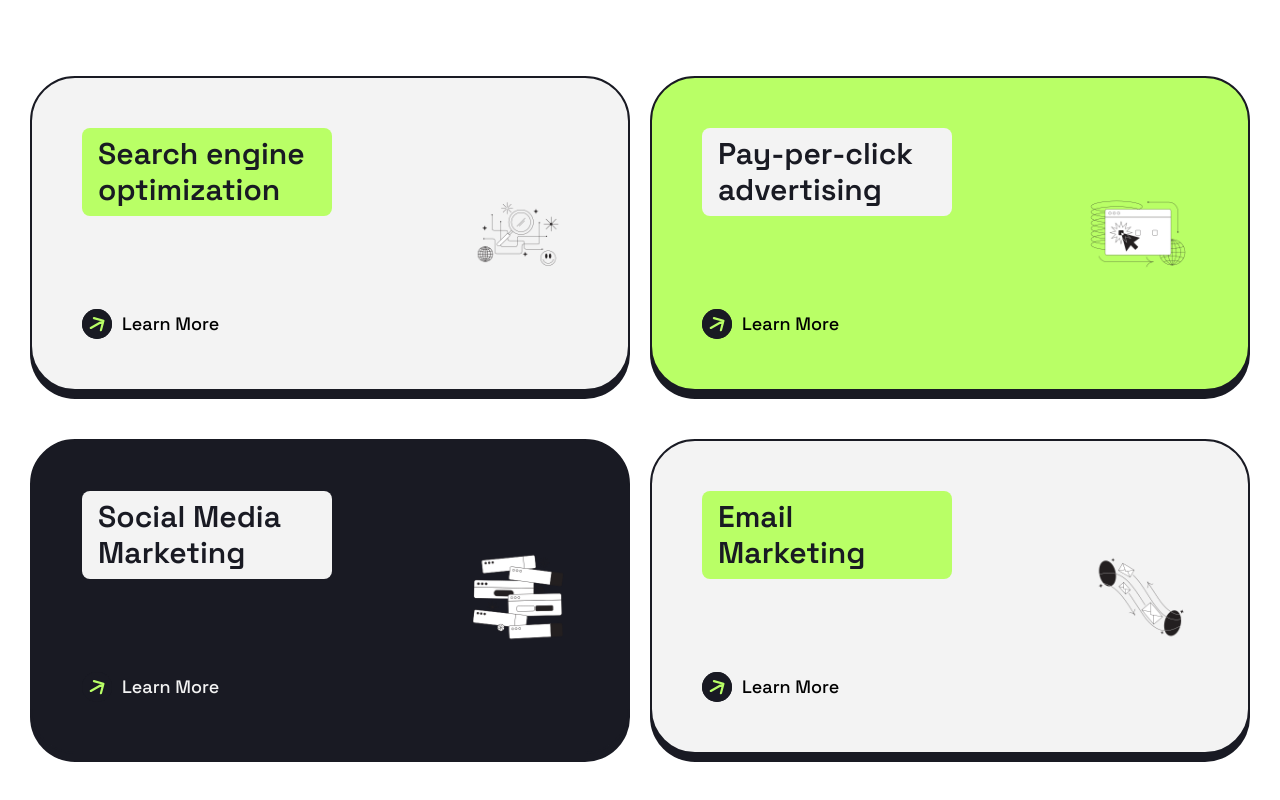
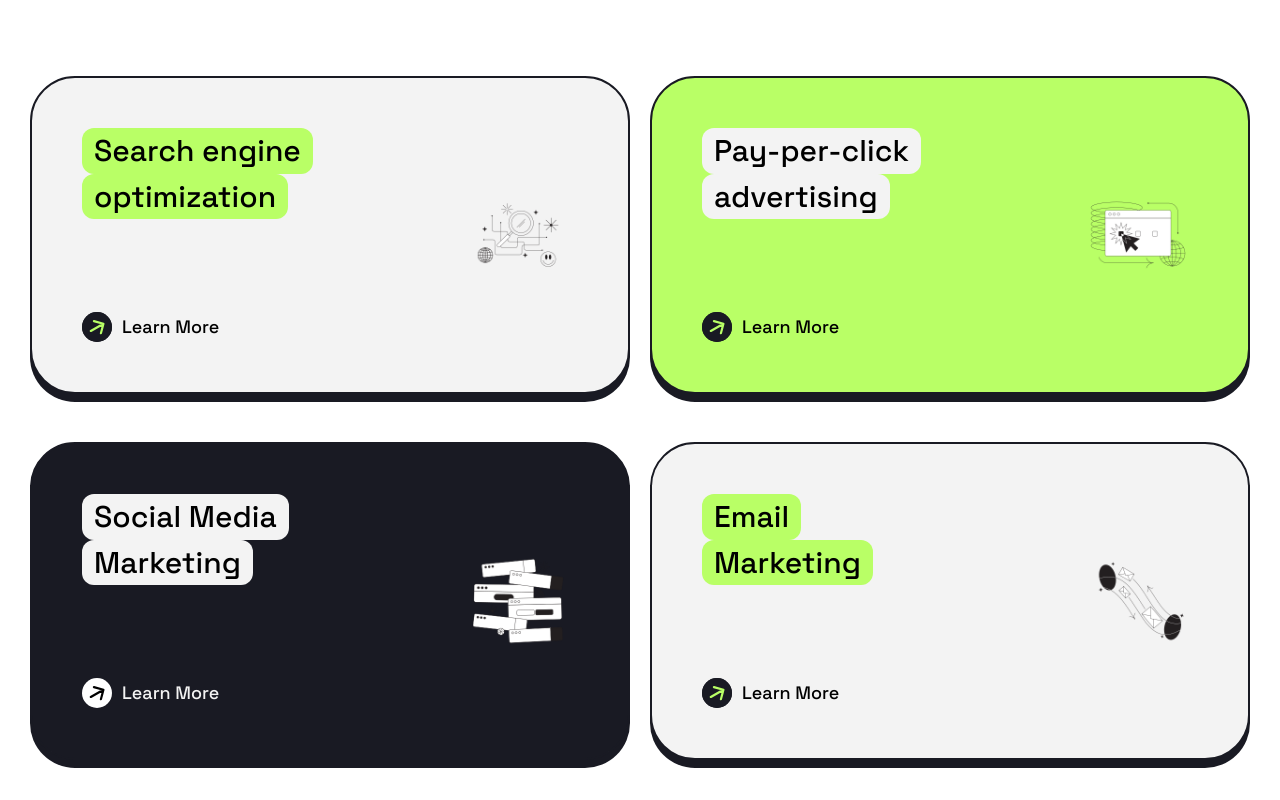
Before and after one commit to AbdulAdnan7/FIgma, a React (Vite) app in the folder Positive/: page / in a window 1280 px wide. Shown: the part 1040-1840 px from the top of the page. Built offline with nearby package versions, Linux system fonts and the light colour scheme.

Commit message:
Fixed text bg problem by adding two spans in h3 compoennet

```diff
--- a/Positive/src/components/Services.jsx
+++ b/Positive/src/components/Services.jsx
@@ -5,51 +5,62 @@ const Services = () => {
     const serviceVariants = [
         {
             id: 1,
-            title: 'Search engine optimization',
+            title: 'Search engine',
+            para: 'optimization',
             cardBg: '#F3F3F3',
             tagBg: '#B9FF66',
             textColor: '#000',
-            circleBg: '',
+            circleBg: '/Arrow.svg',
             imageSrc: '/Maginifier.png'
         },
         {
             id: 2,
-            title: 'Pay-per-click advertising',
+            title: 'Pay-per-click ',
+            para: 'advertising',
             cardBg: '#B9FF66',
             tagBg: "#F3F3F3",
             textColor: '#000',
+            circleBg: '/Arrow.svg',
             imageSrc: '/click.png'
         },
         {
             id: 3,
-            title: 'Social Media Marketing',
+            title: 'Social Media',
+            para: 'Marketing',
             cardBg: '#191A23',
             tagBg: "#F3F3F3",
             textColor: '#F3F3F3',
+            circleBg: '/IconALT.svg',
             imageSrc: '/navs.png'
         },
         {
             id: 4,
-            title: 'Email Marketing',
+            title: 'Email',
+            para: 'Marketing',
             cardBg: '#F3F3F3',
             tagBg: '#B9FF66',
             textColor: '#000',
+            circleBg: '/Arrow.svg',
             imageSrc: '/emailsill.png'
         },
         {
             id: 5,
-            title: 'Content Creation',
+            title: 'Content',
+            para: 'Creation',
             cardBg: '#B9FF66',
             tagBg: '#F3F3F3',
             textColor: '#000',
+            circleBg: '/Arrow.svg',
             imageSrc: '/tab.png'
         },
         {
             id: 6,
-            title: 'Analytics and Tracking',
+            title: 'Analytics and',
+            para: 'Tracking',
             cardBg: '#191A23',
             tagBg: '#F3F3F3',
             textColor: '#F3F3F3',
+            circleBg: '/IconALT.svg',
             imageSrc: '/charts.png'
         }
     ]
@@ -65,7 +76,7 @@ const Services = () => {
        {
         serviceVariants.map((service) => (
              <div key={service.id} className="
-      w-96
+      w-92
       mt-6
       md:w-95
       lg:w-150
@@ -96,21 +107,21 @@ const Services = () => {
           items-start
           gap-23.25
         ">
-          <h3 className="
-            text-[#191A23]
-            text-2xl
-            md:text-3xl
-            font-semibold
-            m-0
-            px-4
-            py-2
-            rounded-lg
-            inline-block
-            w-auto
-            max-w-62.5
-          " style={{ backgroundColor: service.tagBg }}>
-            {service.title}
-          </h3>
+        <h3 className="text-2xl md:text-3xl font-medium leading-tight">
+  <span
+    className="inline-block px-3 py-1 rounded-xl"
+    style={{ backgroundColor: service.tagBg }}
+  >
+    {service.title}
+  </span>
+  <br />
+  <span
+    className="inline-block px-3 py-1 rounded-xl"
+    style={{ backgroundColor: service.tagBg }}
+  >
+    {service.para}
+  </span>
+</h3>
 
           <a
             href="#"
@@ -141,7 +152,7 @@ const Services = () => {
               transition-transform
               group-hover:translate-x-1
             ">
-              <img src='/Arrow.svg' />
+              <img src={service.circleBg} />
             </span>
             <span style={{ color: service.textColor}}>
             Learn More
```
